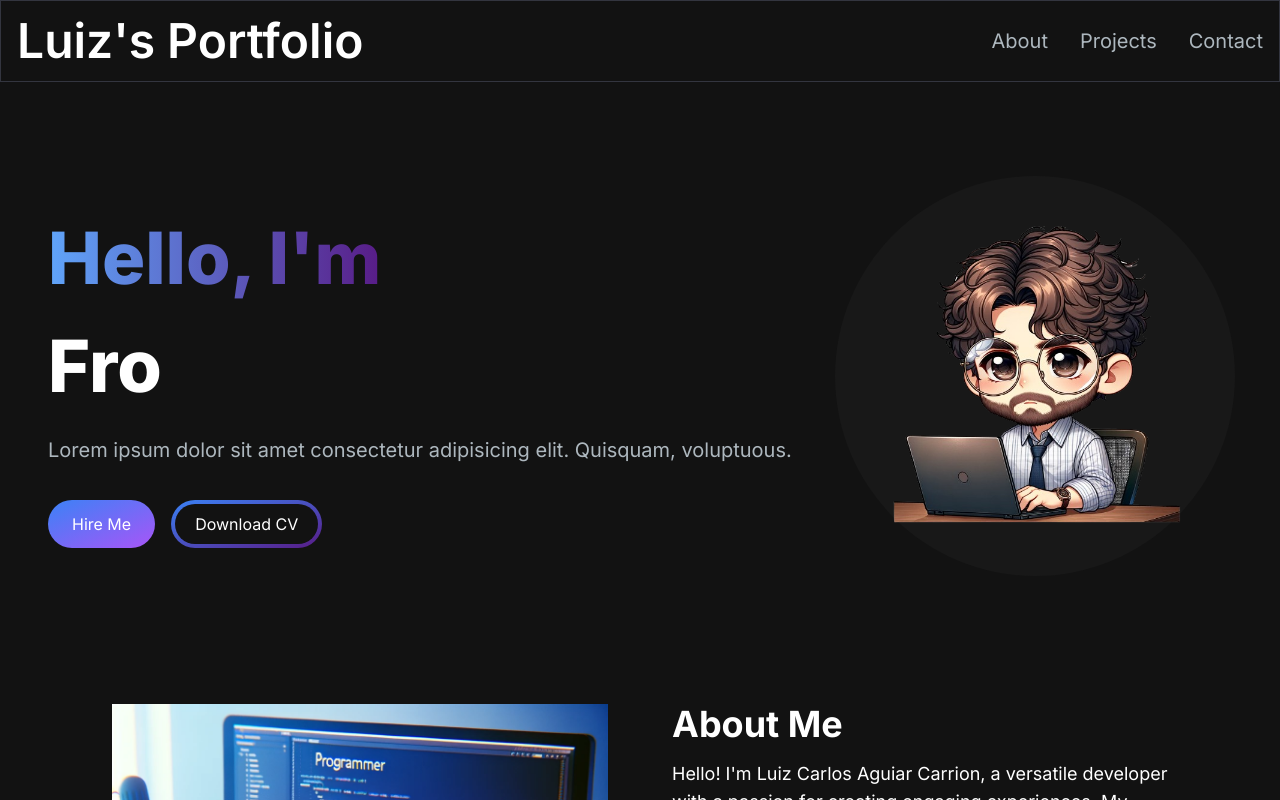
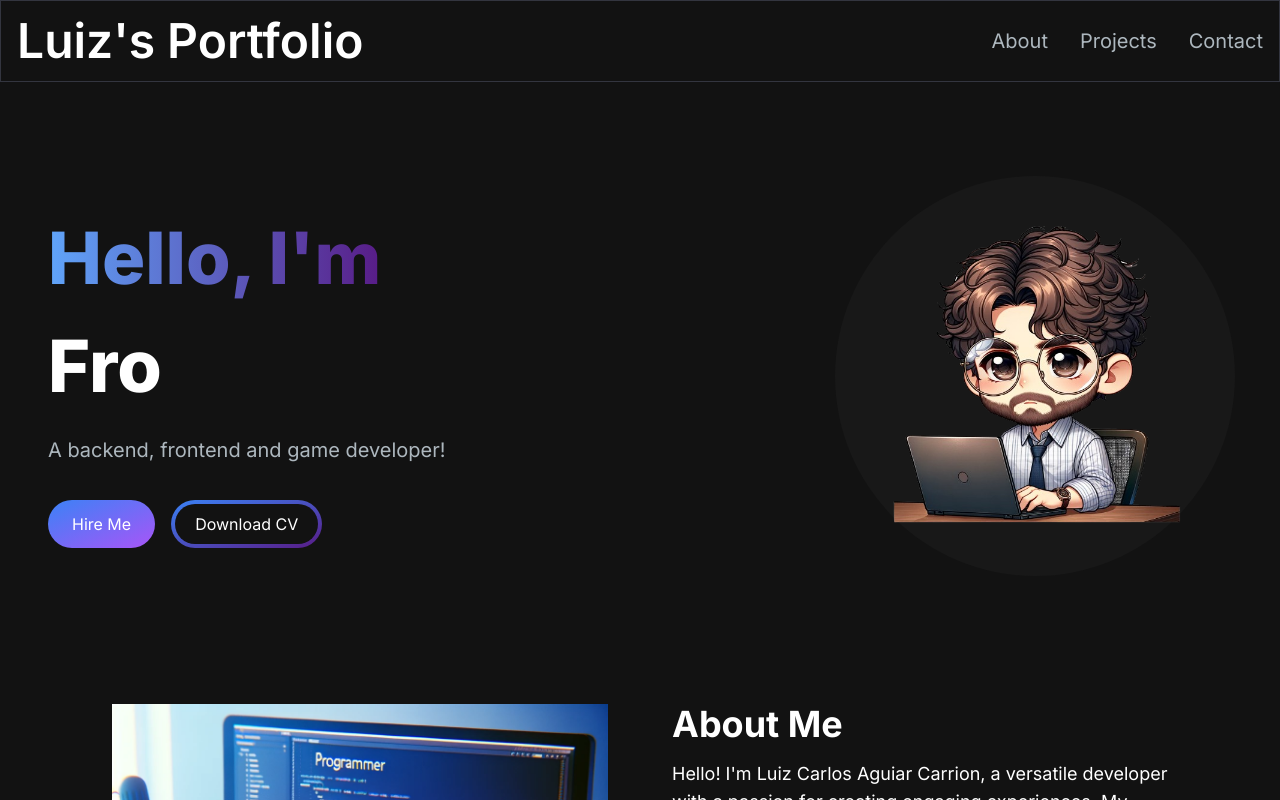
Before and after one commit to IKuuhakuI/portfolio-web, a Next.js app: page / in a window 1280 px wide. Shown: the top 800 px of the page. Built offline with nearby package versions, Linux system fonts and the light colour scheme.

Commit message:
Update HeroSection text

```diff
--- a/src/app/components/HeroSection.jsx
+++ b/src/app/components/HeroSection.jsx
@@ -49,8 +49,7 @@ const HeroSection = () => {
             />
           </h1>
           <p className="text-[#ADB7BE] text-base sm:text-lg mb-6 lg:text-xl">
-            Lorem ipsum dolor sit amet consectetur adipisicing elit. Quisquam,
-            voluptuous.
+            A backend, frontend and game developer!
           </p>
           <div>
             <Link
```
